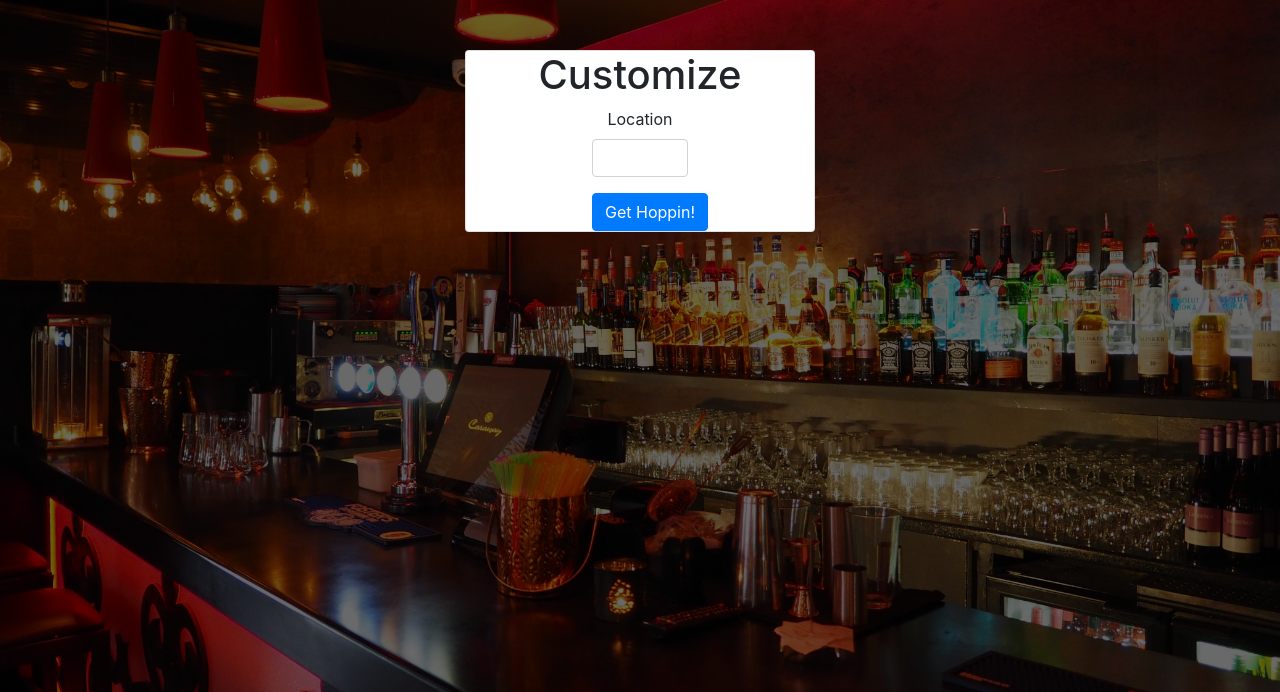
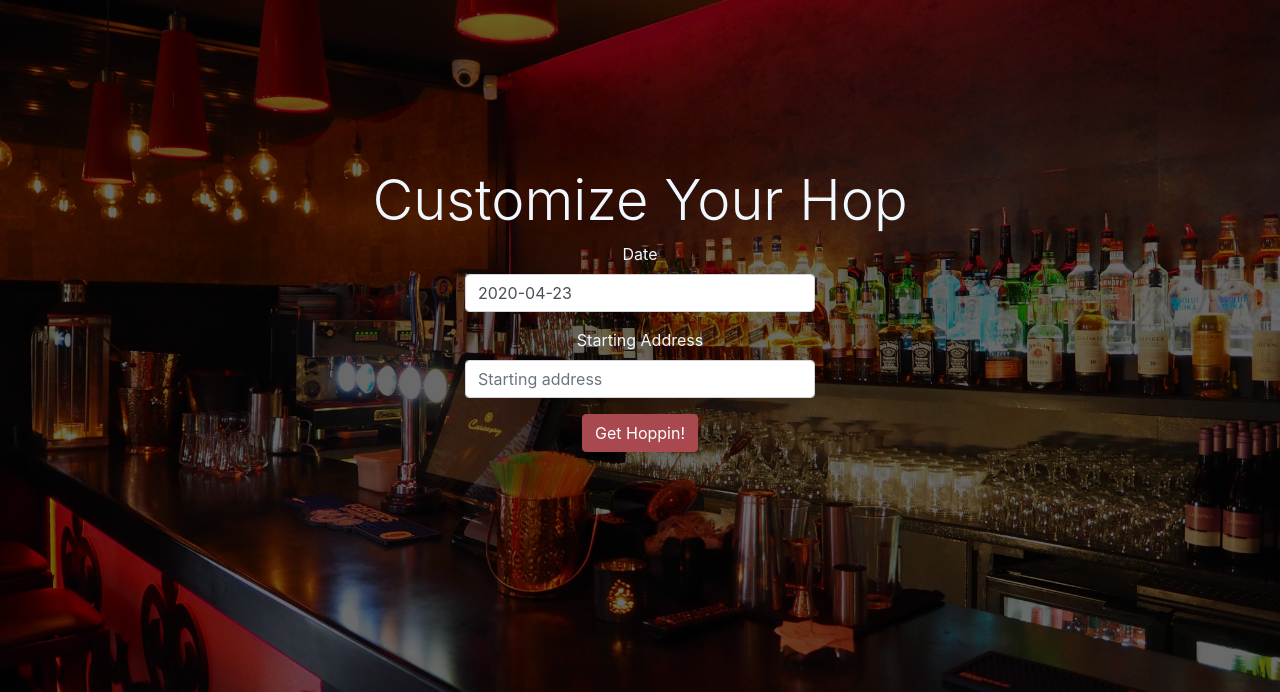
Before and after one commit to Shanedroogan/barHopper, a Flask app: page /customize_crawl in a window 1280 px wide. Shown: the part 56-748 px from the top of the page. Run offline with Flask 2, Linux system fonts and the light colour scheme; parts of the project's set-up code (start-up, migrations or seed data) failed here and were passed over; some libraries are stand-ins or nearby versions.

Commit message:
Added placeholders for user.html, refined style of customize page, added Data validators to customize form.

```diff
--- a/app/forms.py
+++ b/app/forms.py
@@ -1,5 +1,5 @@
 from flask_wtf import FlaskForm
-from wtforms import StringField, PasswordField, BooleanField, SubmitField, DateTimeField, DecimalField
+from wtforms import StringField, PasswordField, BooleanField, SubmitField, DateField, DecimalField
 from wtforms.validators import ValidationError, DataRequired, Email, EqualTo
 from app.models import User
 from wtforms import TextAreaField
@@ -8,8 +8,8 @@ from datetime import datetime
 
 
 class CustomizePreferences(FlaskForm):
-    date_and_time = DateTimeField(default=datetime.now())
-    address = StringField('Location')
+    date = DateField(default=datetime.now(), validators=[DataRequired()])
+    address = StringField('Starting Address', validators=[DataRequired()])
     submit = SubmitField('Get Hoppin!')
 
 
--- a/app/templates/customize_crawl.html
+++ b/app/templates/customize_crawl.html
@@ -1,26 +1,25 @@
 {% extends "base.html" %}
 
 {% block app_content %}
-<div class="row justify-content-center">
-    <div class="col-md-4">
-        <div class='card'>
+<main role="main" style= "color: aliceblue;">
     <div class="text-center">
-                <h1>Customize</h1>
+        <h1 class = "display-4" style="padding-top: 15%;">Customize Your Hop</h1>
     <div class="row justify-content-center">
         <div class="col-md-4">
             <form method="POST">
-                        {{ form.hidden_tag() }}
+                {{form.hidden_tag()}}
+                <div class="form-group">
+                    {{ form.date.label }}
+                    {{ form.date(size=20, class="form-control") }}
+                </div>
                 <div class="form-group">
                     {{ form.address.label }}
-                            {{ form.address(size=20, class="form-control") }}
+                    {{ form.address(size=20, class="form-control", placeholder="Starting address") }}
                 </div>
-                        {{form.submit(class="btn btn-primary")}}
+                {{form.submit(class="btn btn-secondary")}}
             </form>
         </div>
     </div>
     </div>
-        </div>
-
-    </div>
-</div>
+</main>
 {% endblock %}
--- a/app/templates/user.html
+++ b/app/templates/user.html
@@ -1,12 +1,16 @@
 {% extends "base.html" %}
 
 {% block app_content %}
-<div class="row align-items-end">
+<main style="color:aliceblue;">
+    <div class="row align-items-end" style="margin-top: 10%;">
         <div class="col-md-4">
             {% if current_user.is_authenticated %}
             <h3>Hi, {{ current_user.username }}!</h3>
         {% endif %}
         <p class = "lead">This is your user page.</p>
+        <p style="padding-top: 5%;">This is where your previous trips will be stored, so you can revisit and share them!</p>
         </div>
     </div>
+</main>
+
 {% endblock %}
```
Also changed, not shown: .gitignore.txt (deleted). Lines whose indentation alone changed are shown as unchanged.
